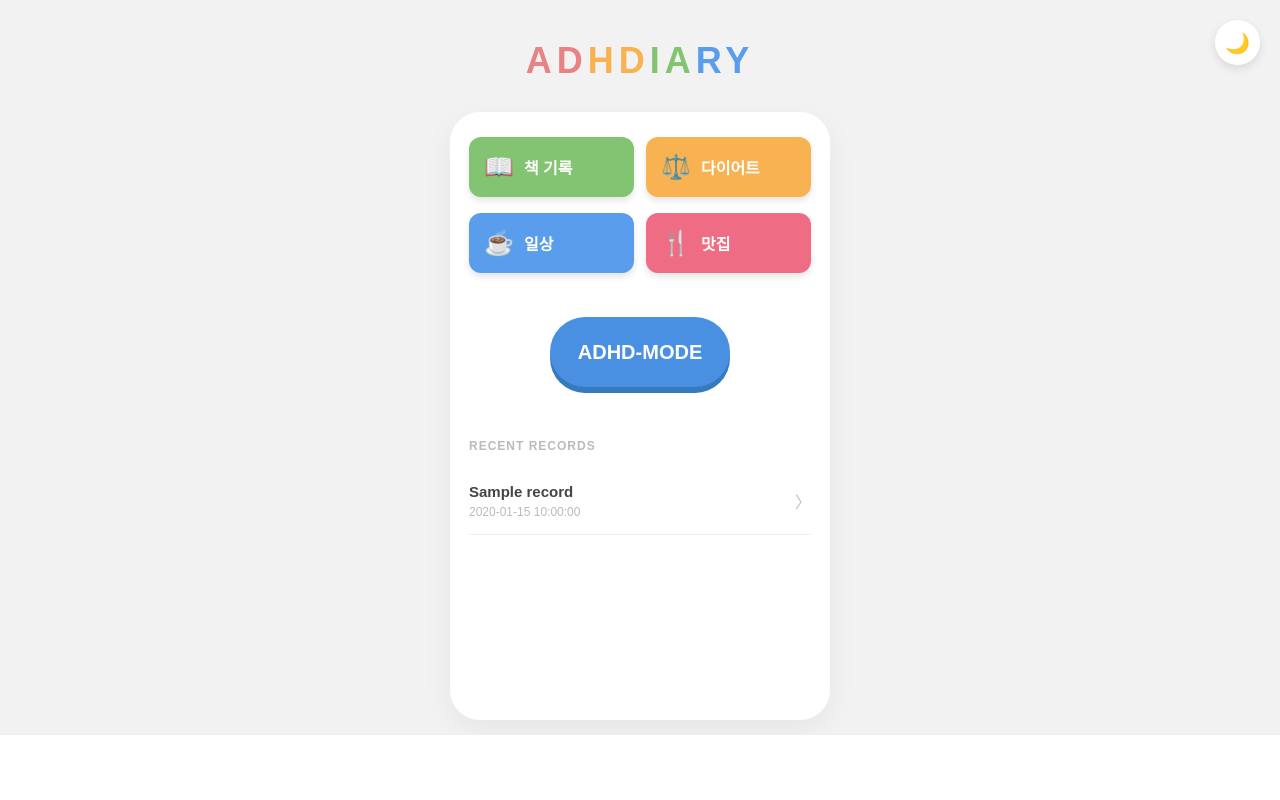
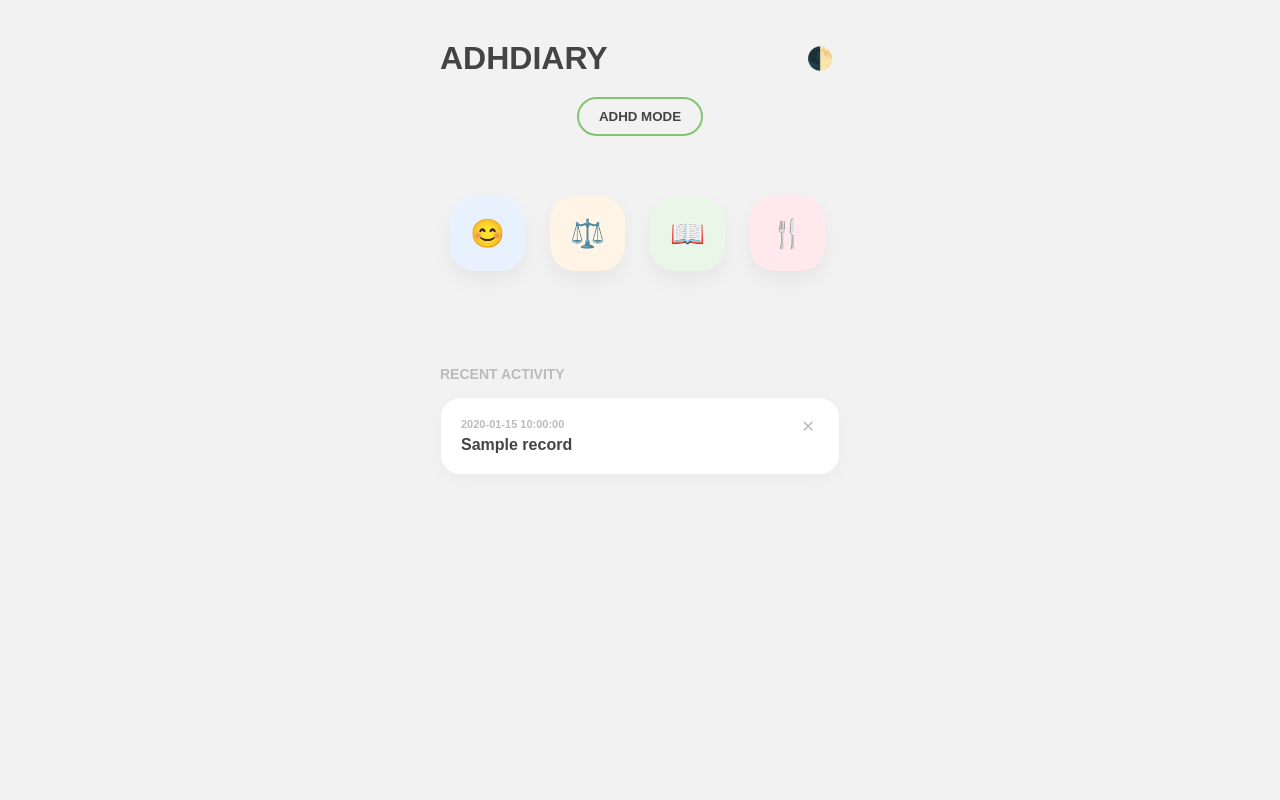
Before and after one commit to wealthsmurf/ADHdiary, a FastAPI app: template templates/index.html in a window 1280 px wide. Run offline with FastAPI, Linux system fonts and the light colour scheme; the template is opened without the code that fills it: most values are stand-ins (such as "Sample title", 1, 10 or a date in 2020).

Commit message:
Update index.html

```diff
--- a/templates/index.html
+++ b/templates/index.html
@@ -5,234 +5,103 @@
     <meta name="viewport" content="width=device-width, initial-scale=1.0">
     <title>ADHDIARY</title>
     <style>
-        :root {
-            /* 라이트모드 변수 */
-            --bg-color: #F2F2F2;
-            --card-bg: #FFFFFF;
-            --text-main: #444444;
-            --text-sub: #BBBBBB;
-            --border-color: #EEEEEE;
-            --adhd-blue: #4A90E2;
+        :root { --bg-color: #F2F2F2; --card-bg: #FFFFFF; --text-main: #444; --text-sub: #BBBBBB; --border-color: #EEEEEE; }
+        body.dark-mode { --bg-color: #121212; --card-bg: #1E1E1E; --text-main: #FFFFFF; --text-sub: #888; --border-color: #333; }
+        body { margin: 0; padding: 0; font-family: 'Apple SD Gothic Neo', sans-serif; background: var(--bg-color); color: var(--text-main); display: flex; flex-direction: column; align-items: center; min-height: 100vh; transition: 0.3s; }
+
+        .header { width: 90%; max-width: 400px; margin-top: 40px; display: flex; justify-content: space-between; align-items: center; }
+        .adhd-btn { padding: 10px 20px; border-radius: 50px; border: 2px solid #82C471; background: none; color: var(--text-main); font-weight: bold; cursor: pointer; }
+
+        /* 아이콘 영역 */
+        #adhd-area { position: relative; width: 100%; max-width: 400px; height: 180px; margin-top: 20px; }
+        .cat-btn {
+            position: absolute; width: 75px; height: 75px; border-radius: 25px;
+            display: flex; align-items: center; justify-content: center; font-size: 28px;
+            text-decoration: none; box-shadow: 0 10px 20px rgba(0,0,0,0.05); transition: transform 0.2s;
         }
 
-        body.dark-mode {
-            /* 다크모드 변수 */
-            --bg-color: #121212;
-            --card-bg: #1E1E1E;
-            --text-main: #FFFFFF;
-            --text-sub: #888888;
-            --border-color: #333333;
+        /* 피드 리스트 */
+        .feed-container { width: 90%; max-width: 400px; margin-top: 30px; padding-bottom: 50px; }
+        .feed-title { font-size: 14px; font-weight: bold; color: var(--text-sub); margin-bottom: 15px; }
+        .record-card {
+            background: var(--card-bg); border-radius: 20px; padding: 20px; margin-bottom: 12px;
+            box-shadow: 0 5px 15px rgba(0,0,0,0.03); position: relative; border: 1px solid var(--border-color);
         }
-
-        body {
-            margin: 0; padding: 0; font-family: 'Apple SD Gothic Neo', sans-serif;
-            background-color: var(--bg-color); display: flex; flex-direction: column;
-            align-items: center; min-height: 100vh; overflow-x: hidden;
-            color: var(--text-main); transition: background-color 0.3s, color 0.3s;
-        }
-
-        /* 다크모드 토글 버튼 */
-        .dark-toggle {
-            position: fixed; top: 20px; right: 20px; width: 45px; height: 45px;
-            background: var(--card-bg); border-radius: 50%; display: flex;
-            align-items: center; justify-content: center; cursor: pointer;
-            box-shadow: 0 4px 10px rgba(0,0,0,0.1); z-index: 3000; font-size: 20px;
-        }
-
-        .logo { margin-top: 40px; font-size: 36px; font-weight: 900; letter-spacing: 5px; text-align: center; }
-        .logo span:nth-child(1), .logo span:nth-child(2) { color: #E88385; }
-        .logo span:nth-child(3), .logo span:nth-child(4) { color: #F9B252; }
-        .logo span:nth-child(5), .logo span:nth-child(6) { color: #82C471; }
-        .logo span:nth-child(7), .logo span:nth-child(8) { color: #5B9DED; }
-
-        .main-card {
-            background: var(--card-bg); width: 90%; max-width: 380px; margin-top: 30px;
-            border-radius: 30px; box-shadow: 0 10px 30px rgba(0,0,0,0.05);
-            display: flex; flex-direction: column; align-items: center; padding-bottom: 20px;
-            flex-grow: 1; margin-bottom: 80px; transition: background 0.3s;
-        }
-
-        .grid-container {
-            display: grid; grid-template-columns: 1fr 1fr;
-            gap: 12px; width: 90%; margin-top: 25px; position: relative; min-height: 140px;
-        }
-
-        .category-btn {
-            height: 60px; border-radius: 12px; border: none;
-            color: white; font-size: 16px; font-weight: bold;
-            display: flex; align-items: center; justify-content: flex-start;
-            padding: 0 15px; cursor: pointer; box-shadow: 0 4px 6px rgba(0,0,0,0.1);
-        }
-        .category-btn .icon { font-size: 24px; margin-right: 10px; }
-
-        .btn-book { background-color: #82C471; }
-        .btn-diet { background-color: #F9B252; }
-        .btn-daily { background-color: #5B9DED; }
-        .btn-food { background-color: #EF6C85; }
-
-        .adhd-mode-btn {
-            width: 180px; height: 70px; background-color: var(--adhd-blue);
-            color: white; border-radius: 35px; border: none;
-            font-size: 20px; font-weight: 900; margin-top: 40px;
-            box-shadow: 0 6px 0 #357ABD; cursor: pointer; z-index: 2000;
-        }
-
-        .record-section { width: 90%; margin-top: 40px; text-align: left; }
-        .record-section h3 { font-size: 12px; color: var(--text-sub); letter-spacing: 1px; margin-bottom: 15px; }
-
-        .record-card {
-            border-bottom: 1px solid var(--border-color); padding: 15px 0;
-            display: flex; justify-content: space-between; align-items: center; cursor: pointer;
-        }
-        .record-info b { font-size: 15px; color: var(--text-main); }
-        .record-info p { font-size: 12px; color: var(--text-sub); margin: 4px 0 0 0; }
-
-        .bottom-nav {
-            width: 100%; height: 65px; background: var(--card-bg);
-            position: fixed; bottom: 0; display: flex;
-            justify-content: space-around; align-items: center;
-            border-top: 1px solid var(--border-color); font-size: 24px; color: var(--adhd-blue); z-index: 1000;
-        }
-
-        .modal { display: none; position: fixed; z-index: 4000; left: 0; top: 0; width: 100%; height: 100%; background: rgba(0,0,0,0.7); }
-        .modal-content { background: var(--card-bg); margin: 25% auto; padding: 25px; width: 80%; max-width: 320px; border-radius: 25px; position: relative; color: var(--text-main); }
-        .delete-btn { background: #ff8a80; color: white; border: none; width: 100%; padding: 12px; border-radius: 12px; margin-top: 20px; font-weight: bold; cursor: pointer; }
+        .record-card .date { font-size: 11px; color: var(--text-sub); margin-bottom: 6px; font-weight: bold; }
+        .record-card .title { font-size: 16px; font-weight: bold; }
+        .delete-btn { position: absolute; top: 18px; right: 18px; border: none; background: none; color: var(--text-sub); cursor: pointer; font-size: 16px; }
     </style>
 </head>
 <body>
 
-    <div class="dark-toggle" onclick="toggleDarkMode()" id="darkBtn">🌙</div>
-
-    <div class="logo">
-        <span>A</span><span>D</span><span>H</span><span>D</span><span>I</span><span>A</span><span>R</span><span>Y</span>
+    <div class="header">
+        <h1 style="font-weight: 900; margin: 0;">ADHDIARY</h1>
+        <button onclick="toggleDarkMode()" style="background:none; border:none; font-size: 22px; cursor:pointer;">🌓</button>
     </div>
 
-    <div class="main-card">
-        <div class="grid-container" id="boundary">
-            <button class="category-btn btn-book" id="btn1" onclick="location.href='/book'">
-                <span class="icon">📖</span> 책 기록
-            </button>
-            <button class="category-btn btn-diet" id="btn2" onclick="location.href='/diet'">
-                <span class="icon">⚖️</span> 다이어트
-            </button>
-            <button class="category-btn btn-daily" id="btn3" onclick="location.href='/daily'">
-                <span class="icon">☕</span> 일상
-            </button>
-            <button class="category-btn btn-food" id="btn4" onclick="location.href='/food'">
-                <span class="icon">🍴</span> 맛집
-            </button>
-        </div>
-
-        <button class="adhd-mode-btn" onclick="toggleADHD()">ADHD-MODE</button>
-
-        <div class="record-section">
-            <h3>RECENT RECORDS</h3>
-            {% for record in records %}
-            <div class="record-card" onclick="openModal('{{ record.id }}', '{{ record.type }}')">
-                <div class="record-info">
-                    <b>{{ record.title }}</b>
-                    <p>{{ record.date }}</p>
-                </div>
-                <div style="color: var(--text-sub);">〉</div>
-            </div>
-            {% endfor %}
-        </div>
+    <div style="margin-top: 20px;">
+        <button class="adhd-btn" onclick="startADHD()">ADHD MODE</button>
     </div>
 
-    <div class="bottom-nav">
-        <div onclick="location.href='/'"></div><div></div><div></div><div></div>
+    <div id="adhd-area">
+        <a href="/daily" class="cat-btn" style="background:#E8F2FF; left:10px; top:40px;">😊</a>
+        <a href="/diet" class="cat-btn" style="background:#FFF4E5; left:110px; top:40px;">⚖️</a>
+        <a href="/book" class="cat-btn" style="background:#EAF7E8; left:210px; top:40px;">📖</a>
+        <a href="/food" class="cat-btn" style="background:#FFE9EC; left:310px; top:40px;">🍴</a>
     </div>
 
-    <div id="detailModal" class="modal">
-        <div class="modal-content">
-            <h2 id="modalTitle" style="margin:0; font-size:18px"></h2>
-            <p id="modalDate" style="color:var(--text-sub); font-size:11px; margin-bottom:15px"></p>
-            <div id="modalMemo" style="font-size:14px; line-height:1.6; border-top:1px solid var(--border-color); padding-top:15px; min-height:80px"></div>
-            <form id="deleteForm" method="post">
-                <button type="submit" class="delete-btn">삭제하기</button>
+    <div class="feed-container">
+        <div class="feed-title">RECENT ACTIVITY</div>
+        {% for r in records %}
+        <div class="record-card">
+            <div class="date">{{ r.date }}</div>
+            <div class="title">{{ r.title }}</div>
+
+            <form action="/delete_{{ r.type }}/{{ r.id }}" method="post" onsubmit="return confirm('지울까요?');">
+                <button type="submit" class="delete-btn">✕</button>
             </form>
-            <button onclick="closeModal()" style="width:100%; margin-top:10px; border:none; background:none; color:var(--text-sub); cursor:pointer">닫기</button>
         </div>
+        {% else %}
+        <p style="text-align: center; color: var(--text-sub); font-size: 13px;">아직 기록이 없습니다.</p>
+        {% endfor %}
     </div>
 
     <script>
-        // 1. 다크모드 로직
+        // 다크모드
         function toggleDarkMode() {
-            const body = document.body;
-            body.classList.toggle('dark-mode');
-            const isDark = body.classList.contains('dark-mode');
-            localStorage.setItem('darkMode', isDark);
-            document.getElementById('darkBtn').innerText = isDark ? '☀️' : '🌙';
+            document.body.classList.toggle('dark-mode');
+            localStorage.setItem('darkMode', document.body.classList.contains('dark-mode'));
         }
+        if (localStorage.getItem('darkMode') === 'true') document.body.classList.add('dark-mode');
 
-        if (localStorage.getItem('darkMode') === 'true') {
-            document.body.classList.add('dark-mode');
-            document.getElementById('darkBtn').innerText = '☀️';
-        }
+        // ADHD 튕기기 애니메이션 (undefined 오류를 일으킬만한 요소 제거)
+        let isAnimating = false;
+        function startADHD() {
+            if (isAnimating) return;
+            isAnimating = true;
 
-        // 2. ADHD 모드 애니메이션
-        let isADHD = false;
-        let animationId;
-        const buttons = document.querySelectorAll('.category-btn');
-        let particles = [];
+            const btns = document.querySelectorAll('.cat-btn');
+            const area = document.getElementById('adhd-area');
+            const areaWidth = area.clientWidth;
+            const areaHeight = area.clientHeight;
 
-        function toggleADHD() {
-            isADHD = !isADHD;
-            if (isADHD) {
-                particles = [];
-                buttons.forEach((btn) => {
-                    const rect = btn.getBoundingClientRect();
-                    particles.push({
-                        el: btn,
-                        x: rect.left,
-                        y: rect.top,
-                        width: rect.width,
-                        height: rect.height,
-                        dx: (Math.random() - 0.5) * 10,
-                        dy: (Math.random() - 0.5) * 10
-                    });
-                    btn.style.width = rect.width + 'px';
-                    btn.style.height = rect.height + 'px';
-                    btn.style.position = 'fixed';
-                    btn.style.left = '0px';
-                    btn.style.top = '0px';
-                    btn.style.zIndex = '1500';
-                });
-                animate();
-            } else {
-                location.reload();
-            }
-        }
+            btns.forEach(btn => {
+                let x = btn.offsetLeft;
+                let y = btn.offsetTop;
+                let dx = (Math.random() - 0.5) * 10;
+                let dy = (Math.random() - 0.5) * 10;
 
-        function animate() {
-            if (!isADHD) return;
-            particles.forEach(p => {
-                p.x += p.dx;
-                p.y += p.dy;
-                if (p.x <= 0 || p.x + p.width >= window.innerWidth) p.dx *= -1;
-                if (p.y <= 0 || p.y + p.height >= window.innerHeight - 65) p.dy *= -1;
-                p.el.style.transform = `translate3d(${p.x}px, ${p.y}px, 0)`;
+                function move() {
+                    x += dx; y += dy;
+                    if (x <= 0 || x >= areaWidth - 75) dx *= -1;
+                    if (y <= 0 || y >= areaHeight - 75) dy *= -1;
+
+                    btn.style.left = x + 'px';
+                    btn.style.top = y + 'px';
+                    requestAnimationFrame(move);
+                }
+                move();
             });
-            animationId = requestAnimationFrame(animate);
-        }
-
-        // 3. 모달 로직
-        async function openModal(id, type) {
-            try {
-                const res = await fetch(`/${type}/${id}`);
-                const data = await res.json();
-                document.getElementById('modalTitle').innerText = data.title;
-                document.getElementById('modalDate').innerText = data.date;
-                document.getElementById('modalMemo').innerText = data.memo;
-                document.getElementById('deleteForm').action = `/delete_${type}/${id}`;
-                document.getElementById('detailModal').style.display = "block";
-            } catch (e) {
-                alert("기록을 불러오는데 실패했습니다.");
-            }
-        }
-
-        function closeModal() {
-            document.getElementById('detailModal').style.display = "none";
         }
     </script>
 </body>
```
